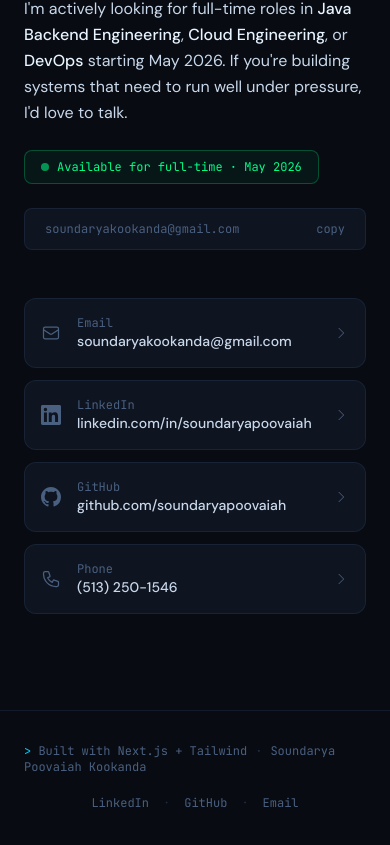
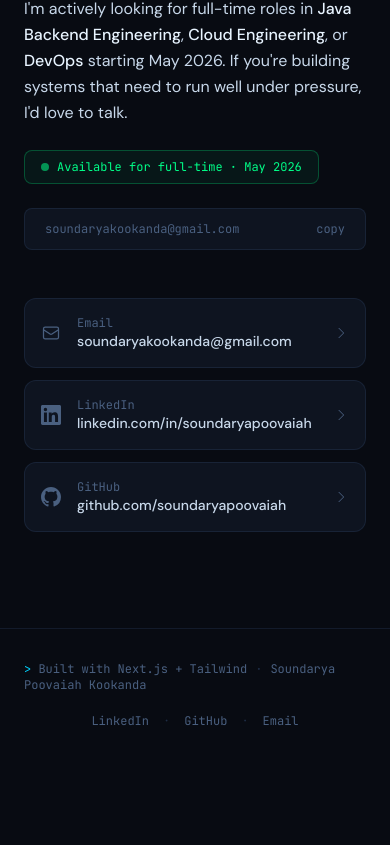
Before and after one commit to soundaryapoovaiah/portfolio, a Next.js app: page / in a window 390 px wide. Shown: the part 8311-9156 px from the top of the page. After the commit the page ends 9076 px from the top, so only its background shows below. Built offline with nearby package versions, Linux system fonts and the light colour scheme.

Commit message:
Remove phone contact information from Contact component

```diff
--- a/components/Contact.tsx
+++ b/components/Contact.tsx
@@ -56,16 +56,6 @@
       icon: (
         <svg className="w-5 h-5" fill="currentColor" viewBox="0 0 24 24">
           <path d="M12 0C5.37 0 0 5.37 0 12c0 5.31 3.435 9.795 8.205 11.385.6.105.825-.255.825-.57 0-.285-.015-1.23-.015-2.235-3.015.555-3.795-.735-4.035-1.41-.135-.345-.72-1.41-1.23-1.695-.42-.225-1.02-.78-.015-.795.945-.015 1.62.87 1.845 1.23 1.08 1.815 2.805 1.305 3.495.99.105-.78.42-1.305.765-1.605-2.67-.3-5.46-1.335-5.46-5.925 0-1.305.465-2.385 1.23-3.225-.12-.3-.54-1.53.12-3.18 0 0 1.005-.315 3.3 1.23.96-.27 1.98-.405 3-.405s2.04.135 3 .405c2.295-1.56 3.3-1.23 3.3-1.23.66 1.65.24 2.88.12 3.18.765.84 1.23 1.905 1.23 3.225 0 4.605-2.805 5.625-5.475 5.925.435.375.81 1.095.81 2.22 0 1.605-.015 2.895-.015 3.3 0 .315.225.69.825.57A12.02 12.02 0 0024 12c0-6.63-5.37-12-12-12z" />
-        </svg>
-      ),
-    },
-    {
-      label: "Phone",
-      value: "(513) 250-1546",
-      href: "tel:+15132501546",
-      icon: (
-        <svg className="w-5 h-5" fill="none" stroke="currentColor" viewBox="0 0 24 24">
-          <path strokeLinecap="round" strokeLinejoin="round" strokeWidth={1.5} d="M3 5a2 2 0 012-2h3.28a1 1 0 01.948.684l1.498 4.493a1 1 0 01-.502 1.21l-2.257 1.13a11.042 11.042 0 005.516 5.516l1.13-2.257a1 1 0 011.21-.502l4.493 1.498a1 1 0 01.684.949V19a2 2 0 01-2 2h-1C9.716 21 3 14.284 3 6V5z" />
         </svg>
       ),
     },
```
